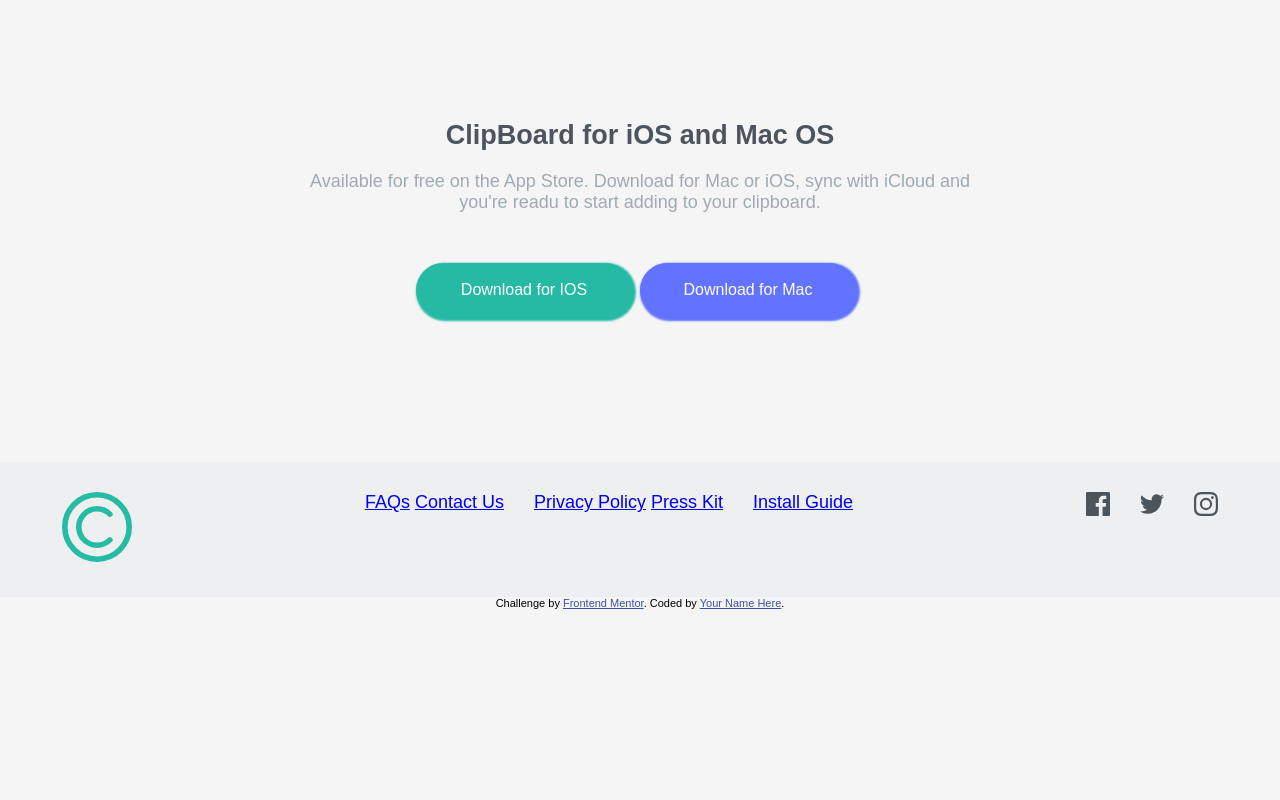
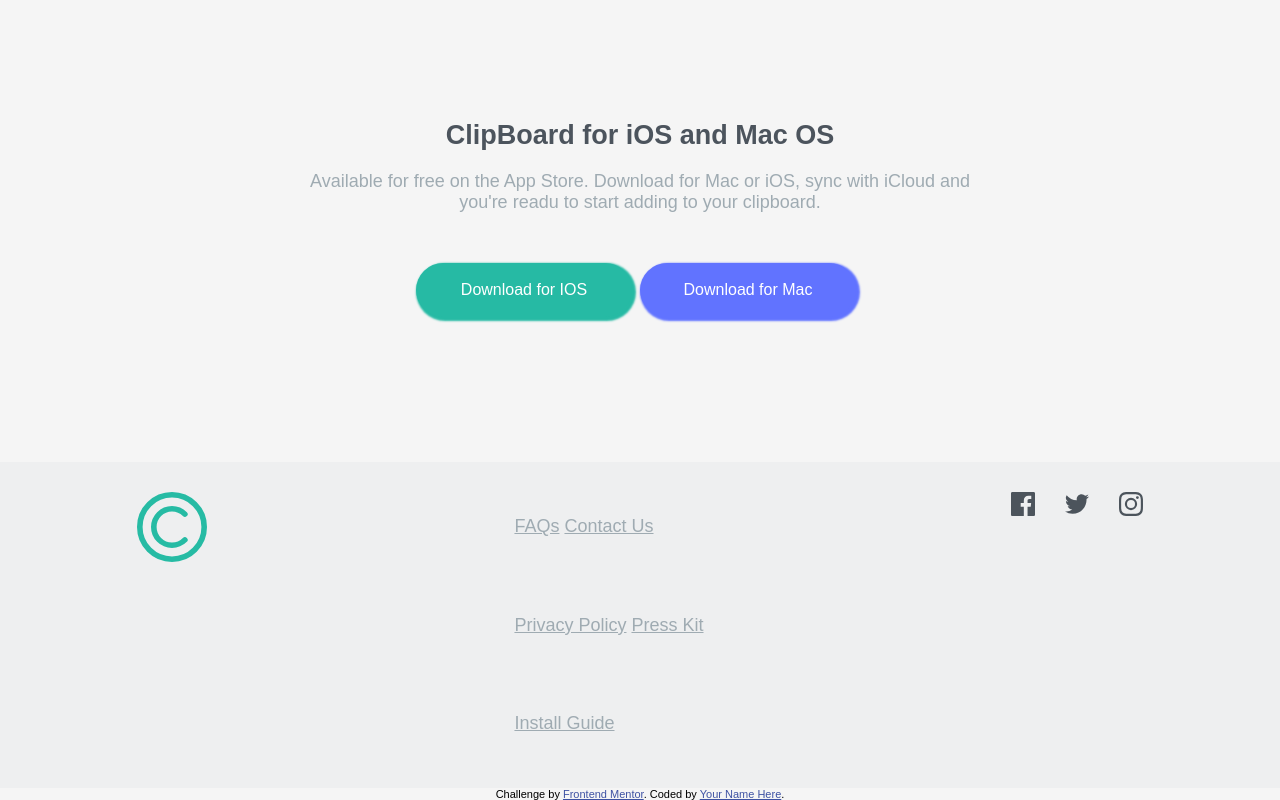
Before and after one commit to 81andie/clipboard-landing-page-master, a plain HTML site: page index.html in a window 1280 px wide. Shown: the part 2911-3711 px from the top of the page. Before the commit the page ends 3520 px from the top, so only its background shows below. Drawn offline with Linux system fonts and the light colour scheme; a web font is replaced by a local one.

Commit message:
guardando cambios

```diff
--- a/style.css
+++ b/style.css
@@ -242,7 +242,7 @@ h3 {
     width: 70px;
 }
 
-.container_p p{
+.container_p  a{
     line-height: 3.8;
     text-align: center;
     color: #9fabb2;
@@ -252,6 +252,7 @@ h3 {
     display:flex;
     gap:30px;
 }
+
 
 
 
@@ -446,10 +447,8 @@ h3 {
     .features_contents img {
         width: 55vw;
     }
-
-
-
-
-
+    .footer_features{
+        flex-direction: column;
+    }
 
 }
```
